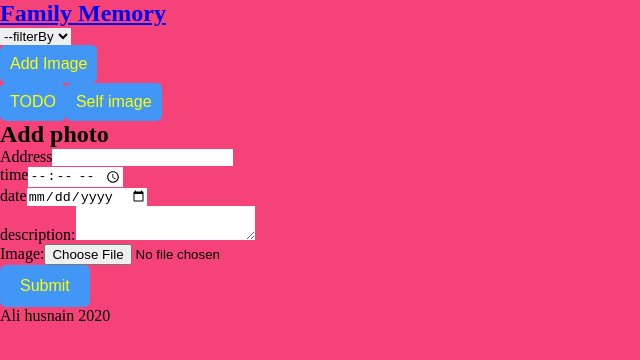
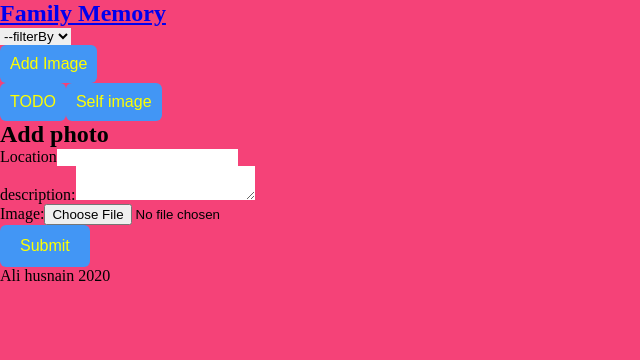
Before and after one commit to alihusnain4190/fe-memory, a React (Create React App) app: page /addimg in a window 1280 px wide. Shown: the top 360 px of the page, without its empty margins (0-640 px from the left). Built offline with nearby package versions, Linux system fonts and the light colour scheme; a web font is replaced by a local one.

Commit message:
add remove and update data functionality

```diff
--- a/package.json
+++ b/package.json
@@ -8,8 +8,12 @@
     "@testing-library/react": "^11.2.1",
     "@testing-library/user-event": "^12.2.2",
     "axios": "^0.21.0",
+    "cors": "^2.8.5",
+    "file-type": "^16.0.1",
+    "multiparty": "^4.2.2",
     "react": "^17.0.1",
     "react-dom": "^17.0.1",
+    "react-image-file-resizer": "^0.3.8",
     "react-scripts": "4.0.0",
     "web-vitals": "^0.2.4"
   },
--- a/src/pages/AddFamilyImage.jsx
+++ b/src/pages/AddFamilyImage.jsx
@@ -1,62 +1,112 @@
-import React, { Component } from "react";
+import React from "react";
+import axios from "axios";
+import Resizer from "react-image-file-resizer";
+import { navigate } from "@reach/router";
 
-class AddFamilyImage extends Component {
+class AddFamilyImage extends React.Component {
   state = {
-    description_img: "",
-    time: "",
-    date: "",
-    address: "",
-    img: "",
-  };
-  handleSubmit = (e) => {
-    const name = e.target.name;
-    const value = e.target.value;
-    this.setState(() => {
-      return {
-        [name]: value,
-      };
-    });
-    console.log(this.state);
+    file: null,
+    thumbnailImage: {},
+    fullsizeImage: {},
+    imagesSent: false,
+    description: "",
+    location: "",
   };
 
+  resizeFile = (file) =>
+    new Promise((resolve) => {
+      Resizer.imageFileResizer(
+        file,
+        300,
+        300,
+        "JPEG",
+        80,
+        0,
+        (uri) => {
+          resolve(uri);
+        },
+        "base64"
+      );
+    });
+
+  dataURLtoFile(dataurl, filename) {
+    var arr = dataurl.split(","),
+      mime = arr[0].match(/:(.*?);/)[1],
+      bstr = atob(arr[1]),
+      n = bstr.length,
+      u8arr = new Uint8Array(n);
+
+    while (n--) {
+      u8arr[n] = bstr.charCodeAt(n);
+    }
+
+    return new File([u8arr], filename, { type: mime });
+  }
+
+  submitFile = (e) => {
+    const { file } = this.state;
+    e.preventDefault();
+    const description = e.target.description.value;
+    try {
+      if (!file) {
+        throw new Error("Select a file first!");
+      }
+      this.resizeFile(file[0])
+        .then((res) => {
+          const newFile = this.dataURLtoFile(res, "newImage.jpeg");
+          const thumbnailForm = new FormData();
+          thumbnailForm.append("file", newFile);
+          const fullsizeForm = new FormData();
+          fullsizeForm.append("file", file[0]);
+          return Promise.all([
+            axios.post(`http://localhost:9090/api/image`, thumbnailForm, {
+              headers: {
+                "Content-Type": "multipart/form-data",
+              },
+            }),
+            axios.post(`http://localhost:9090/api/image`, fullsizeForm, {
+              headers: {
+                "Content-Type": "multipart/form-data",
+              },
+            }),
+          ]);
+        })
+        .then(([thumbnail, fullsize]) => {
+          const img_sml = thumbnail.data.image.key;
+          const img_full = fullsize.data.image.key;
+
+          return axios
+            .post("http://localhost:9090/api/f_imgs", {
+              img_sml,
+              img_full,
+              description: e.target.description.value,
+              location: e.target.location.value,
+            })
+            .then((resp) => {
+              navigate(`/`);
+              console.log(resp);
+            });
+        });
+    } catch (error) {
+      console.log(error);
+    }
+  };
   render() {
     return (
       <section className="family-update-form">
-        <form onSubmit={this.handleSubmit}>
+        <form onSubmit={this.submitFile}>
           <h1>Add photo</h1>
-          <div className="family-update-address">
-            <label htmlFor="address">Address</label>
+
+          <div className="family-update-date">
+            <label htmlFor="location">Location</label>
+
             <input
               type="text"
-              name="address"
-              id="address"
-              value={this.state.address}
+              name="location"
+              id="location"
+              value={this.state.location}
               onChange={(e) => {
-                this.setState({ address: e.target.value });
-              }}
-            ></input>
-          </div>
-          <div className="family-update-time">
-            <label htmlFor="time">time</label>
-            <input
-              type="time"
-              name="time"
-              id="time"
-              value={this.state.time}
-              onChange={(e) => {
-                this.setState({ time: e.target.value });
-              }}
-            ></input>
-          </div>
-          <div className="family-update-date">
-            <label htmlFor="date">date</label>
-            <input
-              type="date"
-              name="date"
-              id="date"
-              value={this.state.date}
-              onChange={(e) => {
-                this.setState({ date: e.target.value });
+                this.setState({ location: e.target.value });
               }}
             ></input>
           </div>
@@ -75,11 +125,8 @@ class AddFamilyImage extends Component {
             <label htmlFor="img">Image:</label>
             <input
               type="file"
-              id="img"
-              name="img"
-              value={this.state.img}
-              onChange={(e) => {
-                this.setState({ img: e.target.value });
+              onChange={(event) => {
+                this.setState({ file: event.target.files });
               }}
             ></input>
           </div>
--- a/src/pages/ImageByID.jsx
+++ b/src/pages/ImageByID.jsx
@@ -1,23 +1,14 @@
-import { Link } from "@reach/router";
+import { Link, navigate } from "@reach/router";
 import React, { Component } from "react";
-import baby from "../img/baby.jpeg";
 import axios from "axios";
 class ImageByID extends Component {
   state = {
     image: {},
     isLoading: true,
-    index: 0,
-    image_description:
-      "this is baby image which we took in stockport when baby was playing",
-    name: "Trisha",
-    time: "12:12:20",
-    day: "monday",
-    date: "12-dec-2005",
-    address: " Glenville",
   };
   componentDidMount() {
     return axios
-      .get(`https://be-memory.herokuapp.com/api/f_imgs/${this.props.id}`)
+      .get(`http://localhost:9090/api/f_imgs/${this.props.id}`)
       .then(({ data: { f_img } }) => {
         this.setState({ image: f_img, isLoading: false });
       })
@@ -25,8 +16,29 @@ class ImageByID extends Component {
         console.log(err);
       });
   }
+  handleDelete = () => {
+    return Promise.all([
+      axios.delete(
+        `http://localhost:9090/api/image/${this.state.image.img_full}`
+      ),
+      axios.delete(
+        `http://localhost:9090/api/image/${this.state.image.img_sml}`
+      ),
+      axios.delete(`http://localhost:9090/api/f_imgs/${this.props.id}`),
+    ])
+      .then(([first, second, database]) => {
+        navigate("/");
+      })
+      .catch((err) => {
+        console.log(err);
+      });
+  };
   render() {
-    const { description, img_full } = this.state.image;
+    console.log(this.state);
+    const { description, img_full, location, created_at } = this.state.image;
+    const a = new Date(created_at);
+    const year = a.getFullYear();
+    const month = a.getMonth();
 
     return (
       <main>
@@ -35,31 +47,31 @@ class ImageByID extends Component {
         ) : (
           <section className="family">
             <div className="family-img-wrapper">
-              <img src={img_full}></img>
+              <img
+                src={`https://family-image.s3.eu-west-2.amazonaws.com/${img_full}`}
+              ></img>
             </div>
             <div className="family-p-wrapper">
               <p>{description}</p>
             </div>
             <div className="family-h3-wrapper">
               <span>
-                Time <h3>{this.state.time}</h3>
+                Year <h3>{year}</h3>
               </span>
-
               <span>
-                {/* Date <h3>{this.state.date}</h3> */}
+                Month <h3>{month}</h3>
               </span>
             </div>
             <div className="family-h4-wrapper">
               <span>
-                {/* Day: <h4>{this.state.day}</h4> */}
-              </span>
-              <span>
-                {/* Address: <h4>{this.state.address}</h4> */}
+                Location: <h4>{location}</h4>
               </span>
             </div>
             <div className="family-button-wrapper">
               <div>
-                <button className="btn">Remove image</button>
+                <button onClick={this.handleDelete} className="btn">
+                  Remove image
+                </button>
               </div>
               <div>
                 <Link to={`/update/${this.props.id}`}>
--- a/src/pages/UpdateByID.jsx
+++ b/src/pages/UpdateByID.jsx
@@ -1,63 +1,31 @@
 import React, { Component } from "react";
+import { navigate } from "@reach/router";
+
 import axios from "axios";
 class UpdateByID extends Component {
   state = {
     description_img: "",
-    time: "",
-    date: "",
-    address: "",
   };
 
   handleSubmit = (e) => {
-    const name = e.target.name;
-    const value = e.target.value;
-    this.setState(() => {
-      return {
-        [name]: value,
-      };
-    });
+    e.preventDefault();
+    return axios
+      .patch(`http://localhost:9090/api/f_imgs/${this.props.id}`, {
+        description: e.target.description.value,
+      })
+      .then(({ data: { f_img } }) => {
+        this.setState({ image: f_img });
+        navigate(`/img/${this.props.id}`);
+      })
+      .catch((err) => {
+        console.log(err);
+      });
   };
   render() {
     return (
       <section className="family-update-form">
         <form onSubmit={this.handleSubmit}>
           <h1>Update photo detail</h1>
-          <div className="family-update-address">
-            <label htmlFor="address">Address</label>
-            <input
-              type="text"
-              name="address"
-              id="address"
-              value={this.state.address}
-              onChange={(e) => {
-                this.setState({ address: e.target.value });
-              }}
-            ></input>
-          </div>
-          <div className="family-update-time">
-            <label htmlFor="time">time</label>
-            <input
-              type="time"
-              name="time"
-              id="time"
-              value={this.state.time}
-              onChange={(e) => {
-                this.setState({ time: e.target.value });
-              }}
-            ></input>
-          </div>
-          <div className="family-update-date">
-            <label htmlFor="date">date</label>
-            <input
-              type="date"
-              name="date"
-              id="date"
-              value={this.state.date}
-              onChange={(e) => {
-                this.setState({ date: e.target.value });
-              }}
-            ></input>
-          </div>
           <div className="family-update-description">
             <label htmlFor="description">description:</label>
             <textarea
```
Also changed, not shown: src/pages/Landing.jsx (+19 -10 lines), 1 other file (tests, documents, lock files or other folders).
